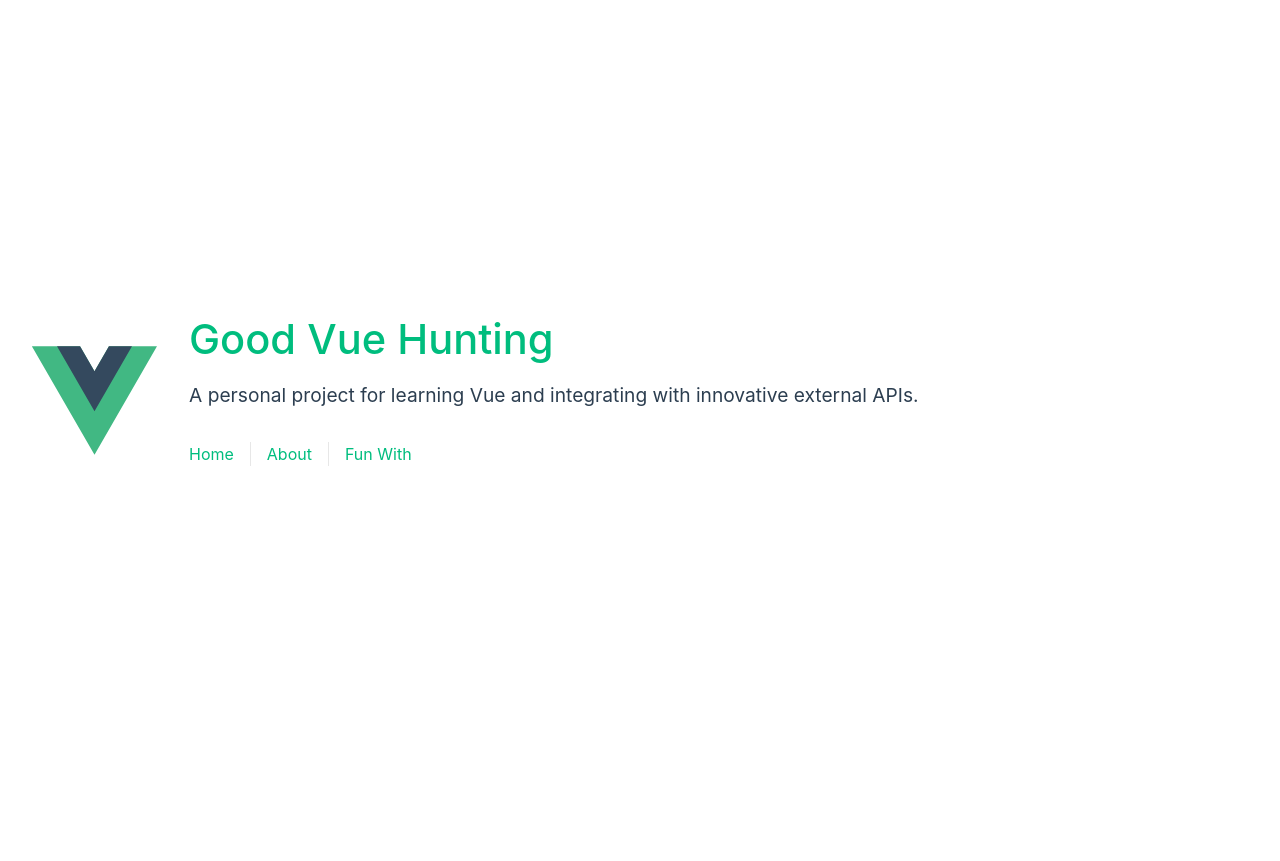
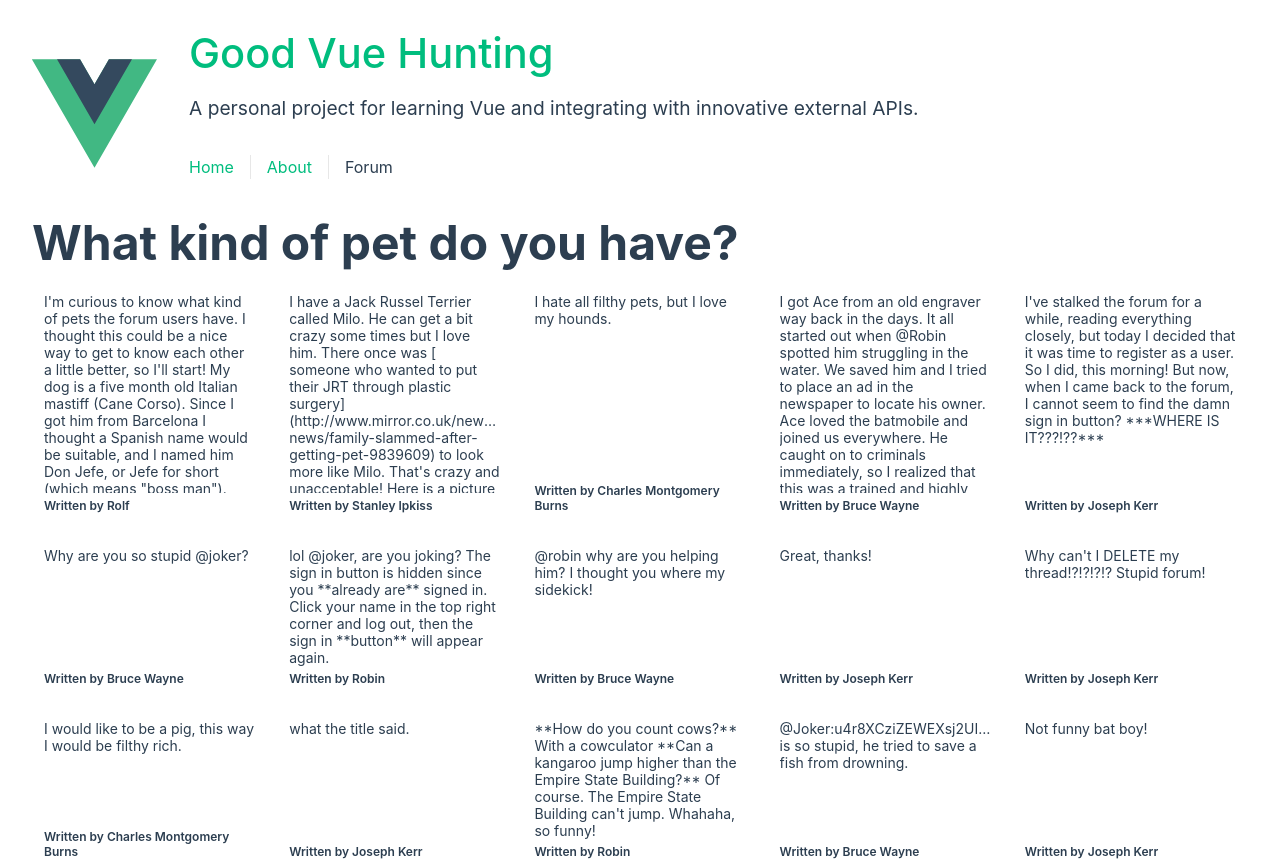
Before and after one commit to Sambuxc/With-a-Vue, a Vue app: page /forum in a window 1280 px wide. Shown: the top 861 px of the page. Before the commit the page ends 800 px from the top, so only its background shows below. Built offline with nearby package versions, Linux system fonts and the light colour scheme.

Commit message:
Setup a forum view for the vue masterclass course in threads and json data

```diff
--- a/index.html
+++ b/index.html
@@ -4,7 +4,7 @@
     <meta charset="UTF-8">
     <link rel="icon" href="/favicon.ico">
     <meta name="viewport" content="width=device-width, initial-scale=1.0">
-    <title>Vite App</title>
+    <title>Good Vue Hunting</title>
   </head>
   <body>
     <div id="app"></div>
--- a/src/App.vue
+++ b/src/App.vue
@@ -20,7 +20,7 @@ export default {
       <nav>
         <RouterLink to="/">Home</RouterLink>
         <RouterLink to="/about">About</RouterLink>
-        <RouterLink to="/funwith">Fun With</RouterLink>
+        <RouterLink to="/forum">Forum</RouterLink>
       </nav>
     </div>
   </header>
--- a/src/router/index.js
+++ b/src/router/index.js
@@ -1,6 +1,6 @@
 import { createRouter, createWebHistory } from 'vue-router'
 import HomeView from '@/views/HomeView.vue'
-import FunWith from '@/views/FunWithView.vue'
+import ForumView from '@/views/ForumView.vue'
 
 const routes = [
   {
@@ -17,9 +17,9 @@ const routes = [
     component: () => import('@/views/AboutView.vue')
   },
   {
-    path: '/funwith',
-    name: 'Fun with',
-    component: FunWith
+    path: '/forum',
+    name: 'Forum',
+    component: ForumView
   }
 ]
 
--- /dev/null
+++ b/src/views/ForumView.vue
@@ -0,0 +1,16 @@
+<script>
+import PageForum from '@/components/PageForum.vue'
+
+export default {
+  name: 'Forum',
+  components: {
+    PageForum
+  }
+}
+</script>
+
+<template>
+  <main>
+    <PageForum />
+  </main>
+</template>
--- a/src/views/FunWithView.vue
+++ /dev/null
@@ -1,16 +0,0 @@
-<script>
-import PageFunWith from '@/components/PageFunWith.vue'
-
-export default {
-  name: 'FunWith',
-  components: {
-    PageFunWith
-  }
-}
-</script>
-
-<template>
-  <main>
-    <PageFunWith />
-  </main>
-</template>
```
Also changed, not shown: src/components/PageForum.vue (renamed from src/components/PageFunWith.vue).
